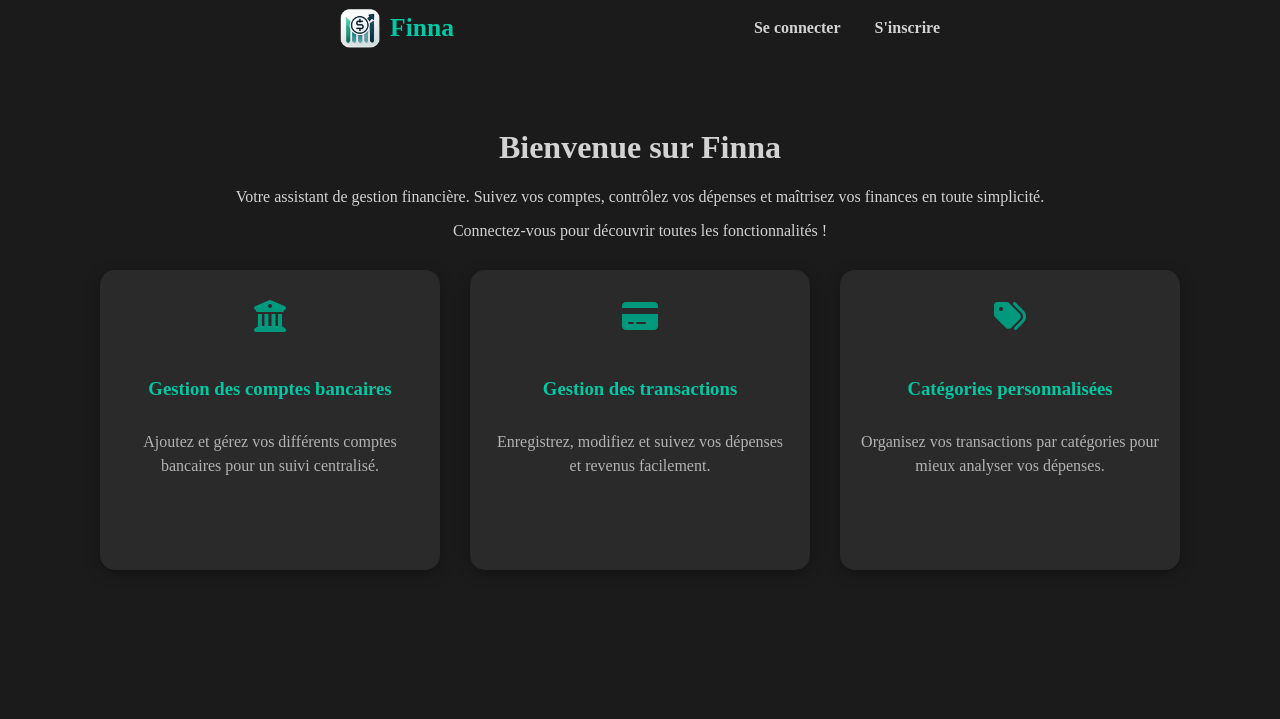
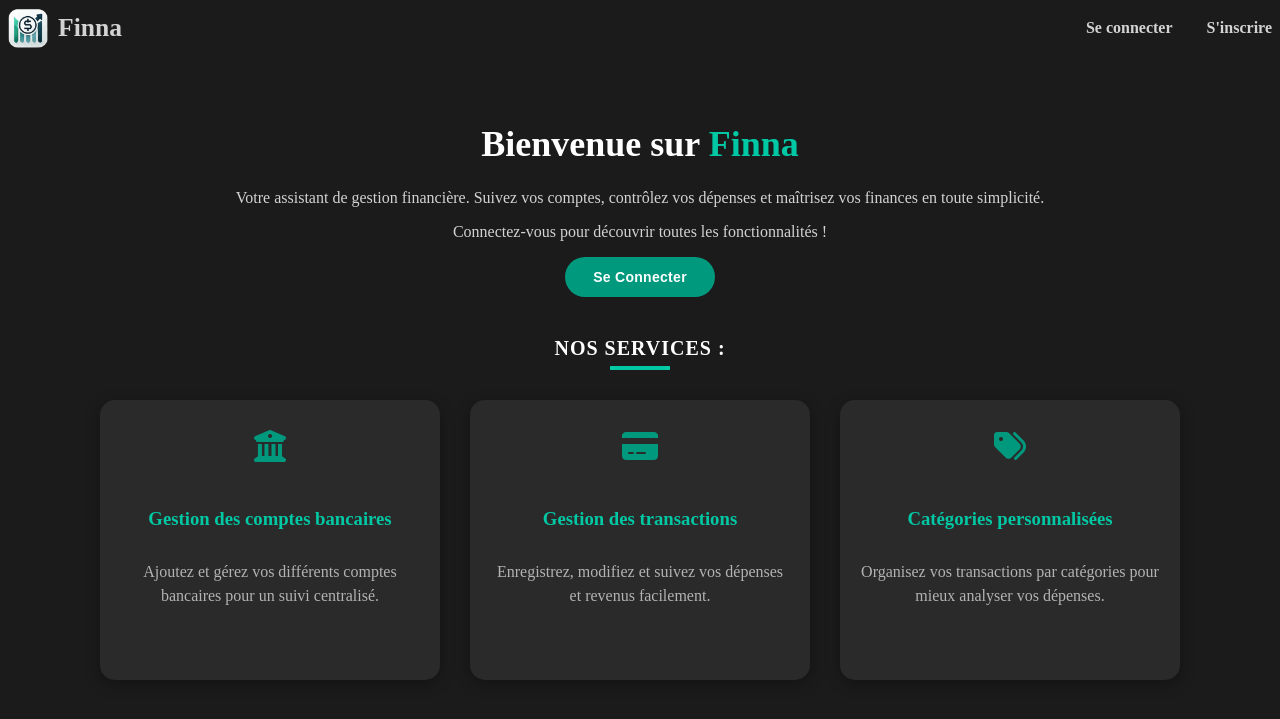
Before and after one commit to Sihtta/Finna-, a PHP site: page /compte/vue/index.php in a window 1280 px wide. Shown: the top 719 px of the page. Run offline with PHP 8.4, Linux system fonts and the light colour scheme.

Commit message:
Amélioration visuel général

```diff
--- /dev/null
+++ b/assets/js/button.js
@@ -0,0 +1,26 @@
+console.log("Script chargé");
+
+document.querySelectorAll('.button.finna').forEach(button => {
+    let div = document.createElement('div'),
+        letters = button.textContent.trim().split('');
+
+    letters.forEach((letter, index, array) => {
+        let element = document.createElement('span');
+        element.innerHTML = letter.trim() ? letter : '&nbsp;';
+        div.appendChild(element);
+    });
+
+    button.innerHTML = div.outerHTML;
+
+    button.addEventListener('mouseenter', () => {
+        if (!button.classList.contains('in')) {
+            button.classList.add('in');
+        }
+    });
+
+    button.addEventListener('mouseleave', () => {
+        if (button.classList.contains('in')) {
+            button.classList.remove('in');
+        }
+    });
+});
--- a/compte/vue/index.php
+++ b/compte/vue/index.php
@@ -5,7 +5,8 @@
     <meta charset="UTF-8">
     <meta name="viewport" content="width=device-width, initial-scale=1.0">
     <title>Finna - Gestion financière</title>
-    <link rel="stylesheet" href="../../style/compte.css?v=1.4">
+    <link rel="stylesheet" href="../../style/compte.css?v=1.5">
+    <link rel="icon" type="image/png" href="../../assets/images/favicon.png">
     <link href="https://cdnjs.cloudflare.com/ajax/libs/font-awesome/6.0.0/css/all.min.css" rel="stylesheet">
 </head>
 
@@ -31,12 +32,17 @@
             <h1 class="main-title">
                 Bienvenue sur <span class="highlight-green">Finna</span>
             </h1>
+
             <p>
                 Votre assistant de gestion financière. Suivez vos comptes, contrôlez vos dépenses et
                 maîtrisez vos finances en toute simplicité.
             </p>
             <p>Connectez-vous pour découvrir toutes les fonctionnalités !</p>
 
+            <div class="cta-container">
+                <button class="button finna" onclick="window.location.href='login.view.php'">Se Connecter</button>
+                <h2 class="services-title">Nos Services :</h2>
+            </div>
             <!-- Cartes des fonctionnalités -->
             <div class="cards">
                 <div class="card">
@@ -57,7 +63,7 @@
             </div>
         </div>
     </main>
-
 </body>
+<script src="../../assets/js/button.js"></script>
 
 </html>
--- a/compte/vue/inscription.view.php
+++ b/compte/vue/inscription.view.php
@@ -21,7 +21,9 @@
             </nav>
         </div>
     </header>
-
+    <h1 class="main-title">
+        Bienvenue sur <span class="highlight-green">Finna</span>
+    </h1>
     <div class="signup-form">
         <div class="container2">
             <div class="content2">
--- a/compte/vue/login.view.php
+++ b/compte/vue/login.view.php
@@ -23,7 +23,9 @@
             </nav>
         </div>
     </header>
-
+    <h1 class="main-title">
+        Bienvenue sur <span class="highlight-green">Finna</span>
+    </h1>
     <div class="login-form">
         <div class="container2">
             <div class="content2">
--- a/style/compte.css
+++ b/style/compte.css
@@ -3,22 +3,57 @@ body {
     font-family: 'Merriweather', serif;
     background-color: #1B1B1B;
     color: #D3D3D3;
-    display: flex;
-    flex-direction: column;
-    align-items: center;
 }
 
-/* Header */
 .main-header {
-    width: 100%;
-    top: 0;
+    width: 100% !important;
+    max-width: none !important;
+    margin: 0 !important;
 }
 
-.main-header .header-content {
+.main-title {
+    font-size: 36px;
+    font-weight: bold;
+    color: #FFF;
+    transition: color 0.3s ease-in-out;
+    text-align: center;
+}
+
+.highlight-green {
+    color: #00C8A4;
+    position: relative;
+    display: inline-block;
+    transition: color 0.3s ease-in-out;
+}
+
+.highlight-green::after {
+    content: '';
+    position: absolute;
+    left: 0;
+    bottom: 0;
+    width: 100%;
+    height: 3px;
+    background-color: #00C8A4;
+    transform: scaleX(0);
+    transform-origin: bottom right;
+    transition: transform 0.4s ease-in-out;
+}
+
+
+.main-title:hover .highlight-green::after {
+    transform: scaleX(1);
+    transform-origin: bottom left;
+}
+
+
+
+.header-content {
     display: flex;
     justify-content: space-between;
     align-items: center;
     width: 100%;
+    padding: 0;
+    margin-bottom: 4%;
 }
 
 .logo {
@@ -34,11 +69,12 @@ body {
 .logo-text {
     font-size: 1.6em;
     font-weight: bold;
-    color: #00C8A4;
+    color: #D3D3D3;
 }
 
 .nav-links a {
     color: #D3D3D3;
+    font-size: 1em;
     text-decoration: none;
     font-weight: bold;
     margin-left: 30px;
@@ -164,8 +200,7 @@ a:hover {
 /* Section principale */
 .container {
     position: relative;
-    margin-top: 60px;
-    margin-bottom: 30px;
+    margin-top: 10px;
     text-align: center;
     overflow: hidden;
     width: 100%;
@@ -185,7 +220,6 @@ a:hover {
     border-radius: 15px;
     width: 90%;
     max-width: 1000px;
-    margin-top: 30px;
     margin-bottom: 30px;
     text-align: center;
     overflow: hidden;
@@ -235,13 +269,146 @@ a:hover {
     }
   }
 
+  /* Boutton */
+  .button {
+    --color: #fff;
+    --color-hover: #fff;
+    --background: #00997E;
+    --background-hover: #fff;
+    --hover-back: #45959c;
+    --hover-front: #3f9798;
+    padding: 8px 28px;
+    border-radius: 20px;
+    line-height: 24px;
+    font-size: 14px;
+    font-weight: 600;
+    letter-spacing: .02em;
+    border: none;
+    outline: none;
+    position: relative;
+    overflow: hidden;
+    cursor: pointer;
+    -webkit-appearance: none;
+    color: var(--c, var(--color));
+    background: var(--b, var(--background));
+    transition: color .2s linear var(--c-d, .2s), background .3s linear var(--b-d, .2s);
+    display: inline-block;
+}
+
+.button div {
+    position: relative;
+    display: inline-block;
+    z-index: 2;
+}
+
+.button:not(.simple) {
+    &:before,
+    &:after {
+        content: '';
+        position: absolute;
+        background: var(--pb, var(--hover-back));
+        top: 0;
+        left: 0;
+        right: 0;
+        height: 200%;
+        border-radius: var(--br, 40%);
+        transform: translateY(var(--y, 50%));
+        transition: transform var(--d, .4s) ease-in var(--d-d, 0s), border-radius .5s ease var(--br-d, .08s);
+        z-index: 1;
+    }
+    &:after {
+        --pb: var(--hover-front);
+        --d: .44s;
+    }
+}
+
+@keyframes move {
+    30%, 36% {
+        transform: translateY(calc(-6px * var(--move))) translateZ(0) rotate(calc(-13deg * var(--rotate) * var(--part)));
+    }
+    50% {
+        transform: translateY(calc(3px * var(--move))) translateZ(0) rotate(calc(6deg * var(--rotate) * var(--part)));
+    }
+    70% {
+        transform: translateY(calc(-2px * var(--move))) translateZ(0) rotate(calc(-3deg * var(--rotate) * var(--part)));
+    }
+}
+
+@keyframes move-out {
+    30%, 36% {
+        transform: translateY(calc(6px * var(--move))) translateZ(0) rotate(calc(13deg * var(--rotate) * var(--part)));
+    }
+    50% {
+        transform: translateY(calc(-3px * var(--move))) translateZ(0) rotate(calc(-6deg * var(--rotate) * var(--part)));
+    }
+    70% {
+        transform: translateY(calc(2px * var(--move))) translateZ(0) rotate(calc(3deg * var(--rotate) * var(--part)));
+    }
+}
+
+.button.in {
+    --name: move;
+    &:not(.out) {
+        --c: var(--color-hover);
+        --b: var(--background-hover);
+        &:before,
+        &:after {
+            --y: 0;
+            --br: 5%;
+        }
+        &:after {
+            --br: 10%;
+            --d-d: .02s;
+        }
+    }
+}
+
+.button.out {
+    --name: move-out;
+    &:before {
+        --d-d: .06s;
+    }
+}
+
+.cta-container {
+    text-align: center;
+}
+
+.services-title {
+    font-size: 20px;
+    font-weight: 600;
+    color: #fff;
+    position: relative;
+    margin-top: 40px;
+    padding-bottom: 10px;
+    text-transform: uppercase;
+    letter-spacing: 1px;
+}
+
+.services-title::after {
+    content: '';
+    position: absolute;
+    left: 50%;
+    bottom: 0;
+    width: 60px;
+    height: 4px;
+    background-color: #00C8A4;
+    transform: translateX(-50%);
+    transition: width 0.3s ease, background-color 0.3s ease;
+}
+
+.services-title:hover::after {
+    width: 150px;
+    background-color: #00C8A4;
+}
+
 
 /* Cartes */
 .cards {
     display: flex;
     justify-content: center;
     gap: 30px;
-    min-height: 300px;
+    min-height: 280px;
     margin-top: 30px;
     margin-bottom: 30px;
     flex-wrap: wrap;
```
